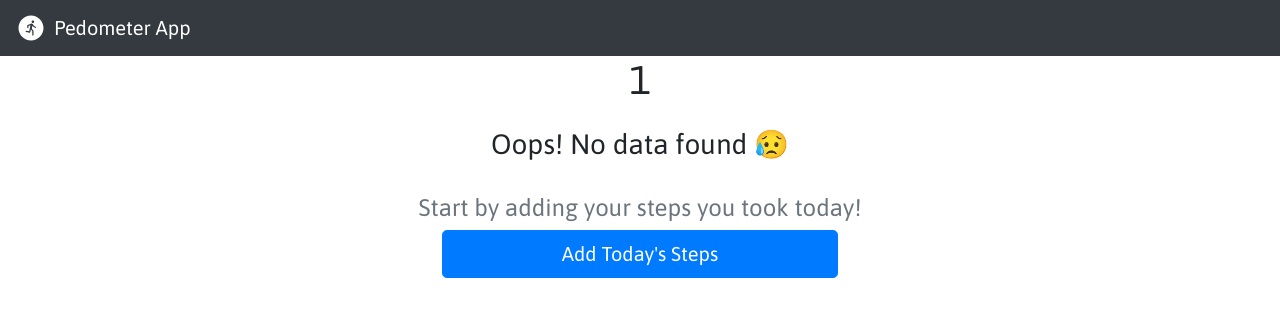
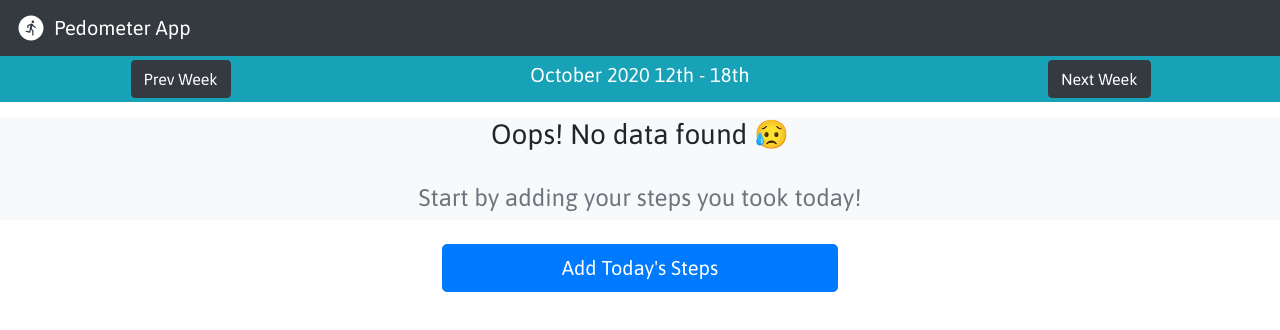
Before and after one commit to Jojos15/samplewebapp, a React (Create React App) app: page /1 in a window 1280 px wide. Shown: the top 330 px of the page. Built offline with nearby package versions, Linux system fonts and the light colour scheme.

Commit message:
kinda fixed resizing bug

```diff
--- a/public/index.html
+++ b/public/index.html
@@ -19,7 +19,7 @@
 <body>
   <noscript>You need to enable JavaScript to run this app.</noscript>
   <div id="root"></div>
-
+  <div id="element"></div>
 </body>
 
 </html>
--- a/src/App.css
+++ b/src/App.css
@@ -1,6 +1,5 @@
 .App{
   height: 100vh;
-
   font-family: "Asap";
 }
 
--- a/src/App.js
+++ b/src/App.js
@@ -8,7 +8,7 @@ import { BrowserRouter as Router, Switch, Route } from 'react-router-dom';
 function App() {
   return (
     <Router>
-      <div className="App">
+      <div className="App" id="appElement">
         <div className="container-fluid" id="container">
           <nav className="navbar navbar-dark bg-dark">
             <a className="navbar-brand" href="./">
--- a/src/components/pedometer.js
+++ b/src/components/pedometer.js
@@ -6,7 +6,7 @@ import Moment from 'moment';
 const Pedometer = (props) => {
     const [steps, setSteps] = useState([{ data: 0, date: 0 }]);
     const [showModal, setShowModal] = useState(false);
-    let currentWeek = [];
+    let currentWeek = Moment().isoWeekday(1).format('x');
 
     useEffect(() => {
         let temp;
@@ -14,7 +14,6 @@ const Pedometer = (props) => {
         if (temp) {
             setSteps(JSON.parse(temp));
         }
-        console.log(Moment().isoWeekday(8));// <- THIIIIIIIIIIISSSSSSS
     }, []);
 
     const addButtonHandler = () => {
@@ -31,7 +30,7 @@ const Pedometer = (props) => {
     }
 
     const submitAndCloseModal = (data) => {
-        let arrayToSort = [...steps, { data: data, date: Moment().format('DDD') }];
+        let arrayToSort = [...steps, { data: data, date: Moment().format('x') }];
         arrayToSort.sort(compareDates);
         localStorage.setItem('steps', JSON.stringify(arrayToSort));
         setSteps(arrayToSort);
@@ -55,15 +54,23 @@ const Pedometer = (props) => {
         <div className="row justify-content-center">
             <AddSteps visibility={showModal} close={closeModal} submit={submitAndCloseModal} />
             <div className="col-12">
-                <div className="row justify-content-center">
-                    <div className="col-12">
-                        <h1 className="text-center">{props.match.params.name}</h1>
+                <div className="row justify-content-around p-1 bg-info">
+                    <div className="col-3 align-self-center text-md-center text-left">
+                        <input className="btn btn-dark" type="button" value="Prev Week" />
+                    </div>
+                    <div className="col-5 align-self-center">
+                        <h5 className="text-center text-white text-wrap">
+                            {`${Moment(currentWeek, 'x').format('MMMM YYYY')} ${Moment(currentWeek, 'x').format('Do')} - ${Moment(currentWeek, 'x').add(6, 'days').format('Do')}`}
+                        </h5>
+                    </div>
+                    <div className="col-3 align-self-center text-md-center text-left">
+                        <input className="btn btn-dark" type="button" value="Next Week" />
                     </div>
                 </div>
-                <div className="row justify-content-center mt-3" >
+                <div className="row justify-content-center mt-3 bg-light" >
                     {conditionalPlot()}
                 </div>
-                <div className="row justify-content-center">
+                <div className="row justify-content-center mt-4">
                     <div className="col-10 col-md-4">
                         <button type="button" className="btn btn-primary btn-lg btn-block" onClick={addButtonHandler}>Add Today's Steps</button>
                     </div>
--- a/src/components/plot.js
+++ b/src/components/plot.js
@@ -37,7 +37,8 @@ const Plot = (props) => {
             for (let i = 0; i < steps.length; i++) {
                 tempDataOnlyArr.push(steps[i].data);
             }
-            let distance = Math.ceil((value * plotRef.current.clientHeight) / Math.max(...tempDataOnlyArr));
+            let distance = Math.ceil((value * (plotRef.current.clientHeight - 38)) / Math.max(...tempDataOnlyArr));
+            console.log(distance);
             return distance;
         }
     }
@@ -50,12 +51,7 @@ const Plot = (props) => {
 
     return (
         <div className="col-md-12">
-            <div className="row justify-content-center">
-                <div className="col-1">
-
-                </div>
-            </div>
-            <div className="row justify-content-between" ref={plotRef}>
+            <div className="row justify-content-between " ref={plotRef} >
                 <div className="col-1 align-self-center">
                     <h3>Steps</h3>
                 </div>
--- a/src/modals/AddSteps.js
+++ b/src/modals/AddSteps.js
@@ -5,7 +5,6 @@ import Moment from 'moment';
 const AddSteps = ({ visibility, close, submit }) => {
 
     const [stepsTaken, setStepsTaken] = useState("");
-
     return (
         <ReactModal
             isOpen={visibility}
@@ -15,8 +14,8 @@ const AddSteps = ({ visibility, close, submit }) => {
                     top: 0,
                     left: 0,
                     right: 0,
-                    bottom: 0,
-                    backgroundColor: 'rgba(0, 0, 0, 0.75)'
+                    bottom: 10,
+                    backgroundColor: 'rgba(0, 0, 0, 0.75)',
                 },
                 content: {
                     position: 'absolute',
@@ -30,12 +29,13 @@ const AddSteps = ({ visibility, close, submit }) => {
                     WebkitOverflowScrolling: 'touch',
                     borderRadius: '4px',
                     outline: 'none',
-                    padding: '20px'
+                    padding: '20px',
                 }
             }}
             onRequestClose={close}
             shouldCloseOnOverlayClick={true}
             shouldCloseOnEsc={true}
+            parentSelector={() => document.querySelector('#element')}
             ariaHideApp={false}>
 
             <div className="modal-dialog" role="document">
```
